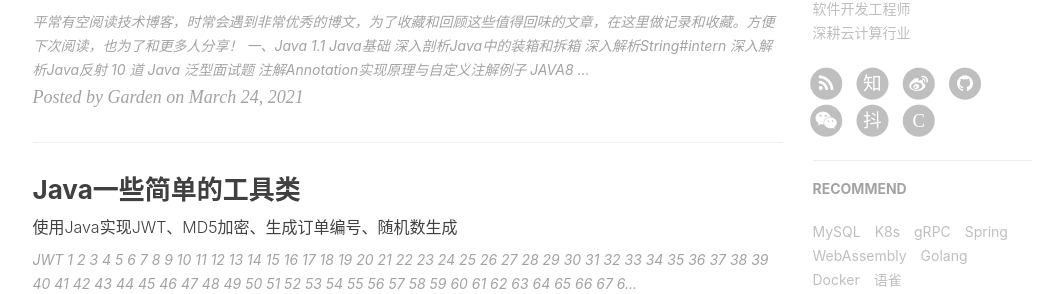
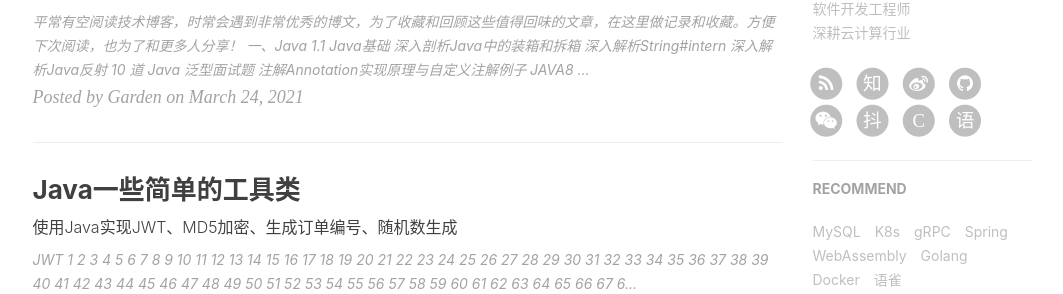
Before and after one commit to GardenChan/GardenChan.github.io, a Jekyll site: the page built from index.html, in a window 1280 px wide and 900 px high, scrolled down 787 px. Shown: the part 149-443 px from the top of the window, without its empty margins (135-1198 px from the left). Built offline with Jekyll 4.4.1, drawn with Linux system fonts in a browser that asks for light colours; nearby versions of some CDN libraries; the list of posts is cut into pages by our own code; comment, search, counter and statistics services are not loaded.

```diff
--- a/_config.yml
+++ b/_config.yml
@@ -22,6 +22,7 @@ github_username: GardenChan
 # wechat_username: gardenchan
 douyin_username: MS4wLjABAAAAboEE0Qj6kR5ZCGZbarlc91POcYU5UColjX9cJIc9l31EI4LfCVsnUYyTu6CIu3xu
 csdn_username: weixin_44870909
+yuque_username: gardenchan
 
 
 
--- a/_includes/sns-links.html
+++ b/_includes/sns-links.html
@@ -109,4 +109,15 @@
     </a>
   </li>
   {% endif %}
+  <!-- 语雀 -->
+  {% if site.yuque_username %}
+  <li>
+    <a target="_blank" href="https://www.yuque.com/{{ site.yuque_username }}">
+      <span class="fa-stack fa-lg">
+        <i class="fa fa-circle fa-stack-2x"></i>
+        <i class="fa  fa-stack-1x fa-inverse">语</i>
+      </span>
+    </a>
+  </li>
+  {% endif %}
 </ul>
```
